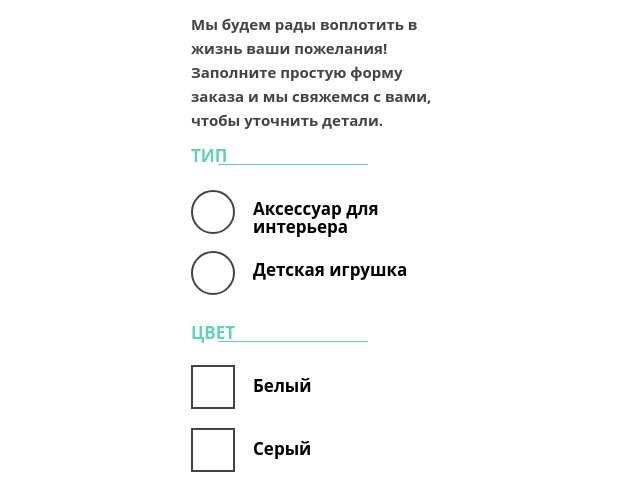
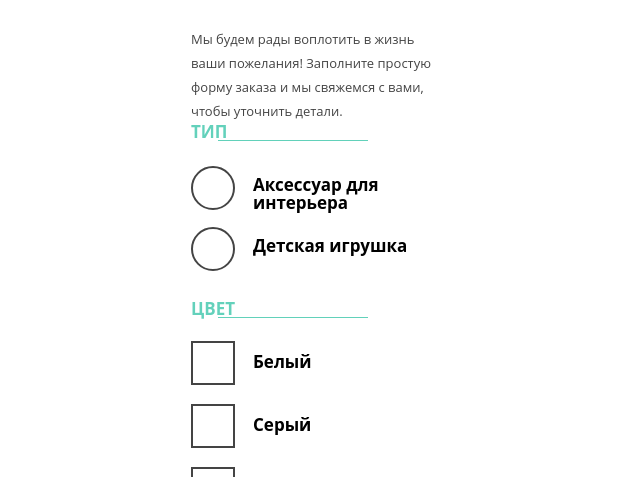
Before and after one commit to nullorone/630421-mishka, a website: page source/form.html in a window 1280 px wide. Shown: the part 623-1100 px from the top of the page, without its empty margins (319-959 px from the left). Drawn offline with nearby package versions, Linux system fonts and the light colour scheme; files that its build step writes are made by us from their sources.

Commit message:
Фиксит описание к форме заказа

```diff
--- a/source/sass/blocks/_main.scss
+++ b/source/sass/blocks/_main.scss
@@ -2,7 +2,9 @@
   padding-bottom: 55px;
 }
 
-.content__description {
+.main__description {
+  margin: 0;
+  margin-top: 30px;
   color: $color-text;
   font-size: 13px;
   font-weight: 400;
```
